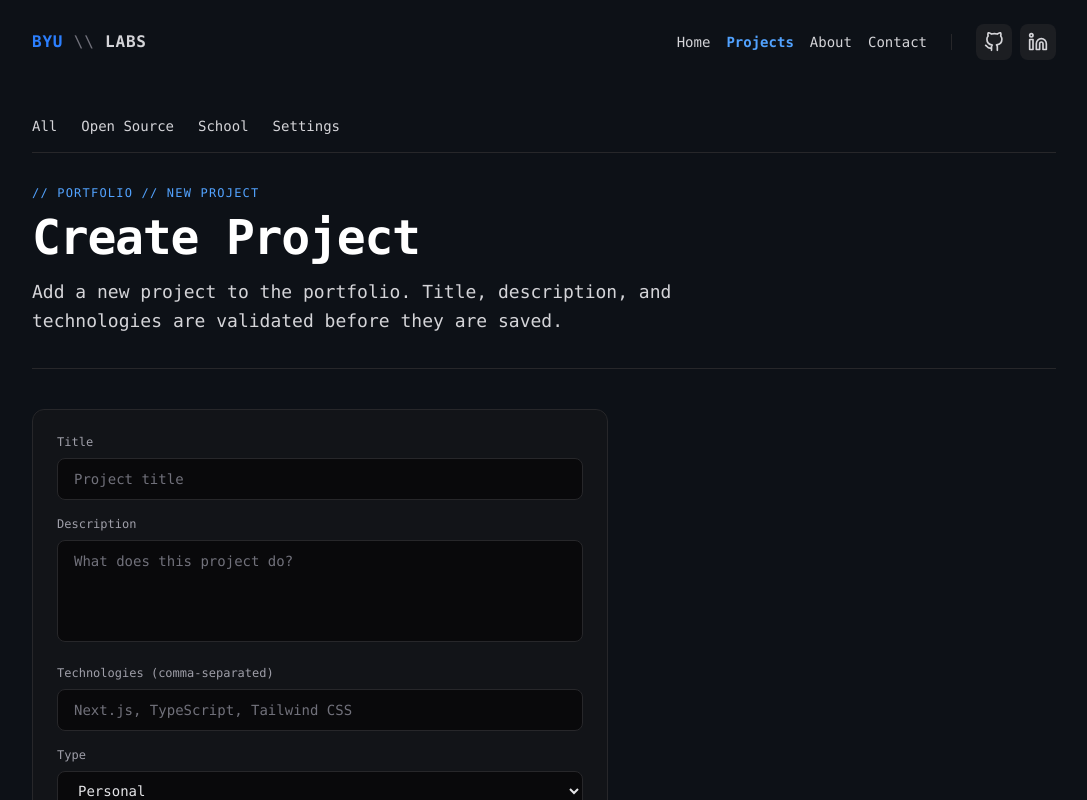
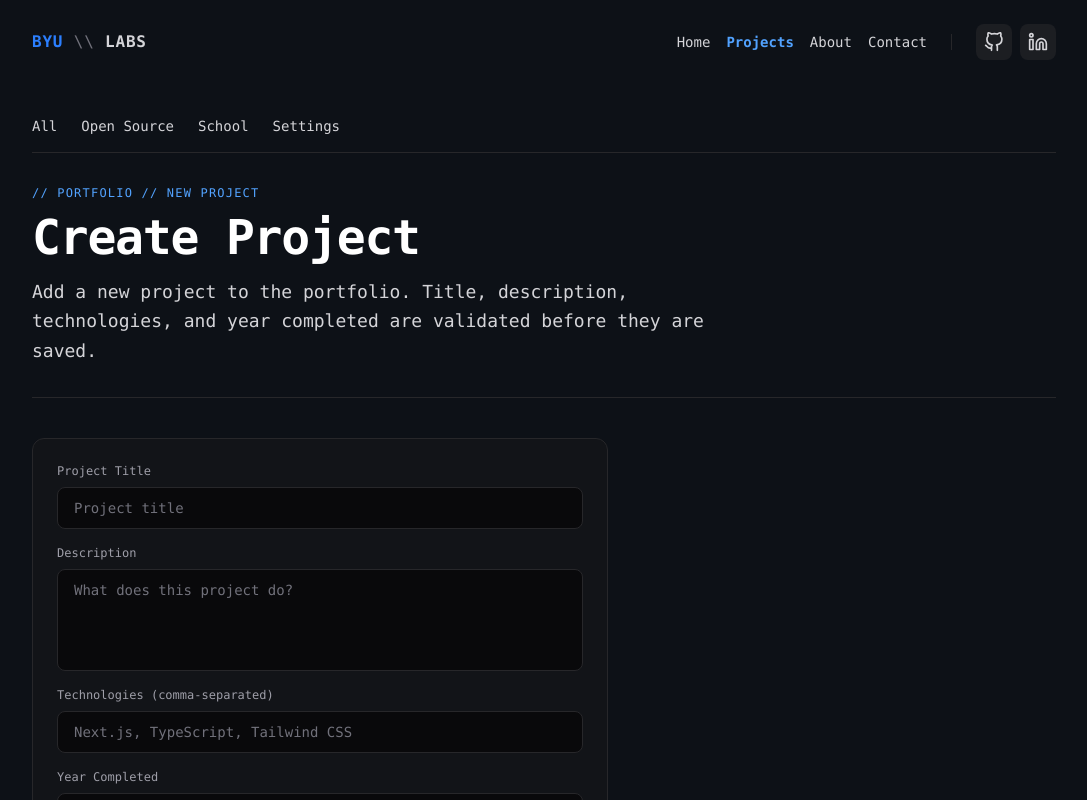
Before and after one commit to BYULabs/wdd430-portfolio, a Next.js app: page /projects/create in a window 1280 px wide. Shown: the top 800 px of the page, without its empty margins (96-1183 px from the left). Built offline with nearby package versions, Linux system fonts and the light colour scheme.

Commit message:
feat: replace ProjectForm with CreateProjectForm and update validation message

```diff
--- a/app/projects/create/page.tsx
+++ b/app/projects/create/page.tsx
@@ -1,24 +1,23 @@
-import { createProject } from '@/app/lib/actions';
-import ProjectForm from '@/components/ProjectForm';
+import CreateProjectForm from '@/app/projects/create/create-project-form';
 
 export default function Page() {
   return (
     <div>
       <section className="mb-8">
         <div className="text-xs tracking-widest uppercase text-blue-400 mb-3 font-mono">
-          // Portfolio // New Project
+          {'// Portfolio // New Project'}
         </div>
         <h1 className="text-3xl md:text-5xl font-extrabold tracking-tight text-white mb-4">
           Create Project
         </h1>
         <p className="max-w-2xl text-base md:text-lg text-zinc-300 leading-relaxed">
-          Add a new project to the portfolio. Title, description, and technologies are validated before they are saved.
+          Add a new project to the portfolio. Title, description, technologies, and year completed are validated before they are saved.
         </p>
       </section>
 
       <hr className="border-zinc-800 mb-10" />
 
-      <ProjectForm action={createProject} submitLabel="Save Project" />
+      <CreateProjectForm />
     </div>
   );
 }
```
